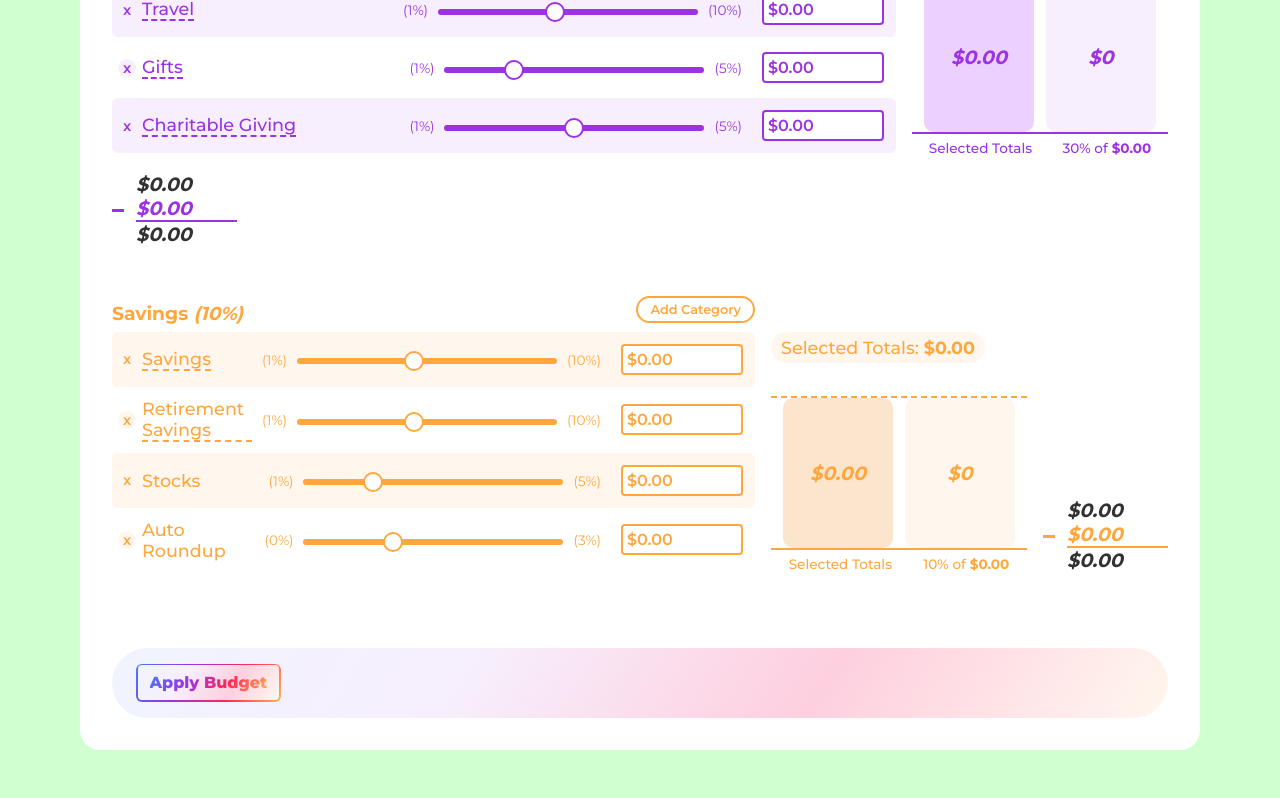
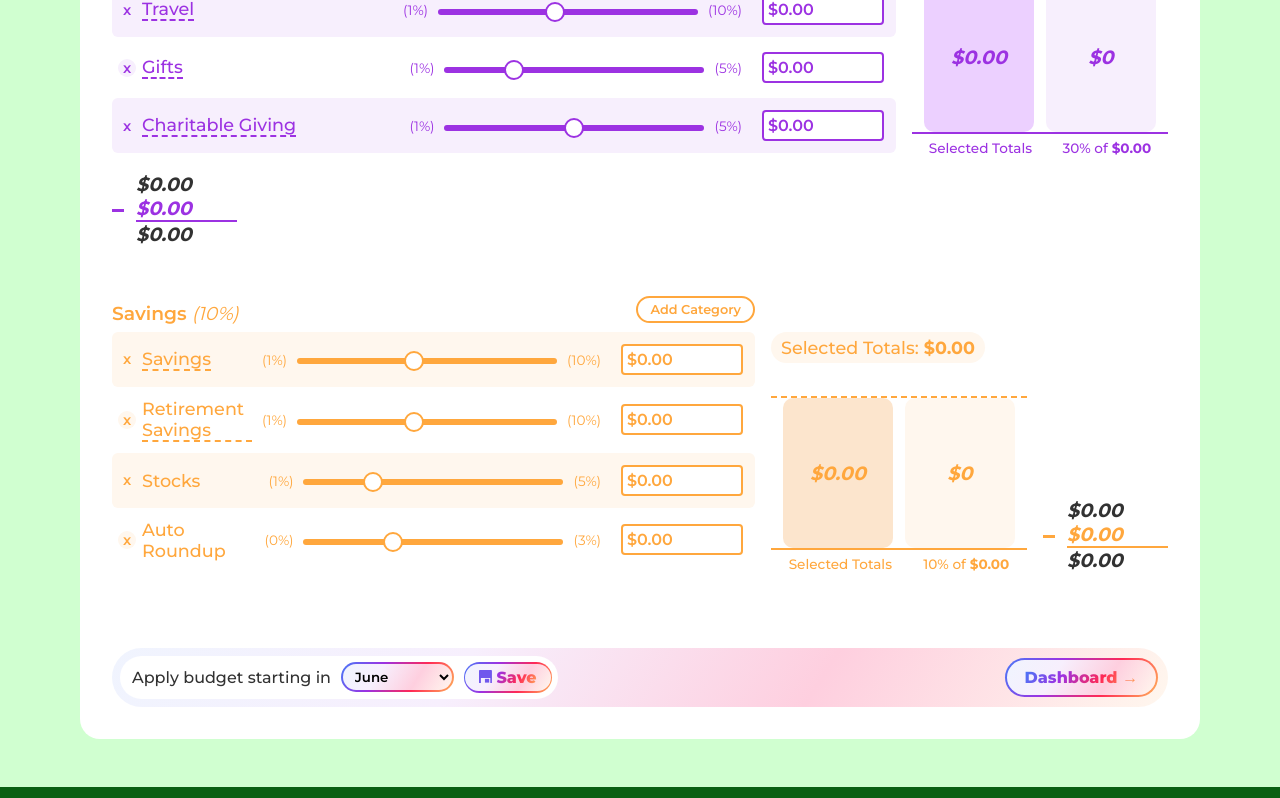
Before and after one commit to rubybeaches/BetterBudgetBuilds, a Next.js app: page /budget in a window 1280 px wide. Shown: the part 1456-2254 px from the top of the page. Built offline with nearby package versions, Linux system fonts and the light colour scheme.

Commit message:
re-factor of the save bar and adding month elements

```diff
--- a/src/app/budget/page.css
+++ b/src/app/budget/page.css
@@ -75,24 +75,50 @@ body {
 }
 
 .baseBar {
-  padding: 16px 24px;
+  padding: 8px;
   border-radius: 50px;
   background: linear-gradient(122deg, #f0f4fe, #f7effd, #fecfdf, #fff7ee);
   margin-top: 20px;
+  display: flex;
+  justify-content: space-between;
+  align-items: center;
+}
+
+.applyBudgetWrapper {
+  background-color: #fff;
+  padding: 6px;
+  padding-left: 12px;
+  width: fit-content;
+  display: flex;
+  gap: 10px;
+  align-items: center;
+  border-radius: 50px;
+  font-weight: 500;
+}
+
+.monthTitle select {
+  font-weight: 600;
+  font-family: Montserrat;
+  border: none;
+  outline: none;
+  background: linear-gradient(122deg, #f0f4fe, #f7effd, #fecfdf, #fff7ee);
+  padding: 4px;
+  padding-left: 8px;
+  border-radius: 20px;
 }
 
 .saveBudgetContainer {
   background: linear-gradient(122deg, #467af8, #9c32e2, #ff2955, #ffb15a);
-  padding: 1.5px;
+  padding: 1.8px;
   width: fit-content;
-  border-radius: 6px;
+  border-radius: 22px;
   cursor: pointer;
 }
 
 .saveBudget {
   background: linear-gradient(122deg, #f0f4fe, #f7effd, #fecfdf, #fff7ee);
-  padding: 8px 12px;
-  border-radius: 4px;
+  padding: 4px 14px;
+  border-radius: 20px;
 }
 
 .saveBudgetButton {
@@ -102,6 +128,14 @@ body {
   background-clip: text;
   -webkit-text-fill-color: transparent;
 }
+
+.saveBudgetButton svg {
+  width: 13px;
+  height: 13px;
+  margin-right: 4px;
+  fill: #7057ed;
+}
+
 .incomeSection {
   display: flex;
   gap: 1em;
@@ -462,6 +496,11 @@ p.addListItem:first-child {
 
 #sectionHeader {
   margin-bottom: -0.5em;
+  font-weight: 600;
+}
+
+#sectionHeader em {
+  font-weight: 400;
 }
 
 .categoryRow div:has(> input[type="text"]) {
--- a/src/app/budget/page.tsx
+++ b/src/app/budget/page.tsx
@@ -4,6 +4,7 @@ import categories from "../lib/seed.json";
 import { useEffect, useMemo, useRef, useState } from "react";
 import CategorySection from "../components/Budget/CategorySection";
 import {
+  allMonths,
   buildInitialAddList,
   convertToFloat,
   defaultIncomeCategories,
@@ -346,11 +347,58 @@ const Budget = () => {
           />
 
           <div className="baseBar">
-            <div className="saveBudgetContainer" onClick={() => saveBudget()}>
-              <div className="saveBudget">
-                <p className="saveBudgetButton">Apply Budget</p>
+            <div className="applyBudgetWrapper">
+              <p>Apply budget starting in</p>
+              <div className="saveBudgetContainer">
+                <p className="monthTitle">
+                  <select defaultValue="June">
+                    {allMonths.map((m) => (
+                      <option key={m} value={m} label={m} />
+                    ))}
+                  </select>
+                </p>
+              </div>
+              <div className="saveBudgetContainer" onClick={() => saveBudget()}>
+                <div className="saveBudget">
+                  <p className="saveBudgetButton">
+                    <svg
+                      viewBox="0 0 161 160"
+                      version="1.1"
+                      xmlns="http://www.w3.org/2000/svg"
+                    >
+                      <g transform="matrix(1,0,0,1,-12211.6,-1.42109e-14)">
+                        <g transform="matrix(0.291801,0,0,0.406683,8495.88,-3.69116)">
+                          <g transform="matrix(4.25343,0,0,3.02405,-41497.1,-63.4492)">
+                            <path d="M12768.8,153.722L12768.8,104.686L12862.7,104.686L12862.7,153.722L12878.8,153.722L12878.8,33.69C12878.8,28.333 12874.5,23.983 12869.1,23.983L12760.1,23.983C12754.5,23.983 12749.9,28.573 12749.9,34.227L12749.9,153.722L12768.8,153.722Z" />
+                          </g>
+                        </g>
+                        <g transform="matrix(0.291801,0,0,0.406683,8495.88,-3.69116)">
+                          <g transform="matrix(14.1252,0,0,27.407,-9379.2,-26579.6)">
+                            <rect
+                              x="1583.32"
+                              y="979.914"
+                              width="12.823"
+                              height="4.19"
+                            />
+                          </g>
+                        </g>
+                      </g>
+                    </svg>
+                    Save
+                  </p>
+                </div>
               </div>
             </div>
+            <a href="/dashboard">
+              <div
+                className="saveBudgetContainer"
+                style={{ marginRight: "2px" }}
+              >
+                <div className="saveBudget" style={{ padding: "8px 18px" }}>
+                  <p className="saveBudgetButton">Dashboard &#8594;</p>
+                </div>
+              </div>
+            </a>
           </div>
         </div>
       </main>
```
